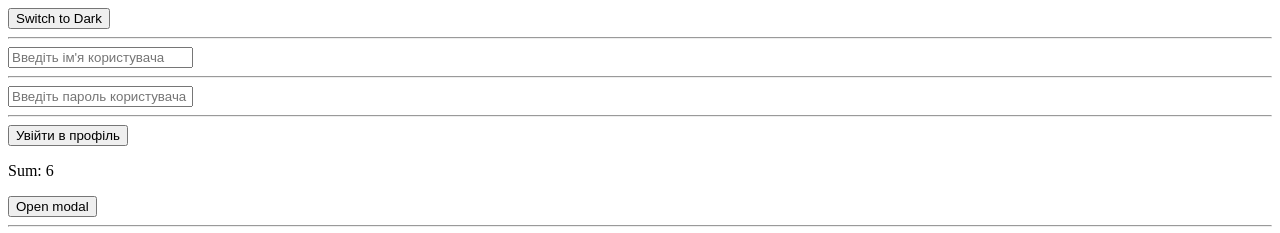
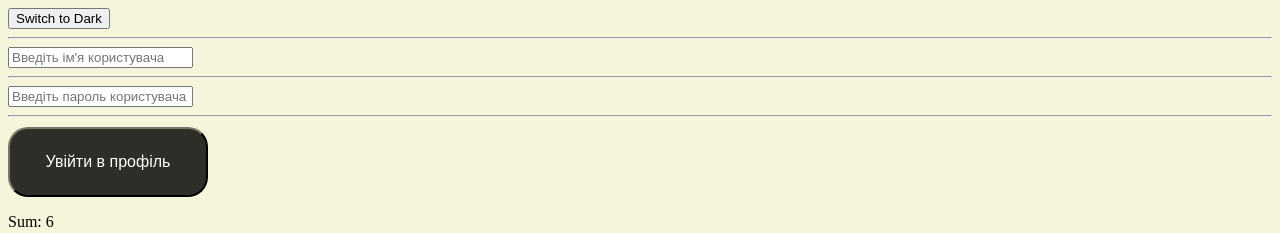
Before and after one commit to AnneRom/react-edu, a React (Vite) app: page / in a window 1280 px wide. Shown: the top 233 px of the page. Built offline with nearby package versions, Linux system fonts and the light colour scheme; no server answers.

Commit message:
11.11
Пройшли тему Контекст, доробили приклад зі зміною теми сторінки.

```diff
--- a/src/components/ThemeSwitcher.jsx
+++ b/src/components/ThemeSwitcher.jsx
@@ -3,6 +3,6 @@ import { useTheme } from '../contexts/themeContext.jsx';
 export const ThemeSwitcher = () => {
     const { theme, toggleTheme } = useTheme();
 
-    return <button onClick={toggleTheme}>Switch to {theme === "light" ? "Dark" : "Light"}</button>
+    return <button onClick={toggleTheme}>Switch to {theme === "light" ? "Dark" : "Light"} </button>
 
 };
--- a/src/components/UserMenu.jsx
+++ b/src/components/UserMenu.jsx
@@ -1,5 +1,7 @@
 import { useUser } from '../contexts/userContext.jsx';
+import { useTheme } from '../contexts/themeContext.jsx';
 import { useState } from 'react';
+import clsx from 'clsx';
 
 export const UserMenu = () => {
     const [inputValue, setInputValue] = useState("");
@@ -10,6 +12,7 @@ export const UserMenu = () => {
         logIn(inputValue, inputPassword);
         setInputValue("");
     }
+    const { theme } = useTheme();
 
     return (
     <div>
@@ -31,7 +34,9 @@ export const UserMenu = () => {
         onChange={(e) => setInputPassword(e.target.value)}
          />
         <hr />
-        <button onClick={handleLogin}>Увійти в профіль</button>
+        <button onClick={handleLogin} className={clsx("login-button", theme === 'dark' ? 'dark-button' : 'light-button')}>
+               Увійти в профіль
+        </button>
         </>
     )}
     </div>
--- /dev/null
+++ b/src/contexts/AppProviders.jsx
@@ -0,0 +1,12 @@
+import { UserProvider } from './userContext.jsx';
+import { ThemeProvider } from './themeContext.jsx';
+
+export const AppProvider = ({ children }) => {
+    return (
+        <UserProvider>
+            <ThemeProvider>
+                {children}
+            </ThemeProvider>
+        </UserProvider>
+    );
+}
--- a/src/contexts/themeContext.jsx
+++ b/src/contexts/themeContext.jsx
@@ -5,12 +5,17 @@ export const ThemeContext = createContext();
 export const useTheme = () => use(ThemeContext);
 
 export const ThemeProvider = ({ children }) => {
-    const [theme, setTheme] = useState('light');
+    const [theme, setTheme] = useState('');
 
     useEffect(() => {
         const savedTheme = localStorage.getItem('theme');
+        // console.log('Saved theme:', savedTheme);
+        //  console.log('Theme:', theme);
         if (savedTheme) {
             setTheme(savedTheme);
+        } else {
+            setTheme('light');
+            // console.log('Else:', theme)
         }
     }, []);
 
--- a/src/index.css
+++ b/src/index.css
@@ -0,0 +1,35 @@
+body {
+    transition: all 0.3s ease;
+}
+body.light {
+    background-color: beige;
+    color: black;
+}
+
+body.dark {
+    background-color: rgb(43, 43, 43);
+    color: beige;
+}
+
+.login-button {
+    margin-top: 10px;
+    display: flex;
+    align-items: center;
+    justify-content: center;
+    height: 70px;
+    width: 200px;
+    font-size: 16px;
+    border-radius: 20px;
+    cursor: pointer;
+}
+.dark-button {
+    background-color: rgb(195, 191, 168);
+    color: black;
+    border-color: beige;
+}
+
+.light-button {
+    background-color: rgb(46, 45, 39);
+    color: white;
+    border-color: rgb(35, 35, 31);
+}
--- a/src/main.jsx
+++ b/src/main.jsx
@@ -2,8 +2,7 @@ import { StrictMode } from 'react'
 import { createRoot } from 'react-dom/client'
 import './index.css'
 import App from './components/App.jsx'
-import { UserContext, UserProvider } from './contexts/userContext.jsx';
-import { ThemeProvider } from './contexts/themeContext.jsx';
+import { AppProvider } from './contexts/AppProviders.jsx'
 
 // const initialUserValue = {
 //   username: 'Hanna',
@@ -11,11 +10,9 @@ import { ThemeProvider } from './contexts/themeContext.jsx';
 // };
 
 createRoot(document.getElementById('root')).render(
- <StrictMode>
-    <UserProvider>
-      <ThemeProvider>
-         <App />
-      </ThemeProvider>
-    </UserProvider>
- </StrictMode>,
+//  <StrictMode
+   <AppProvider>
+      <App />
+   </AppProvider>
+//  </StrictMode>,
 )
```
